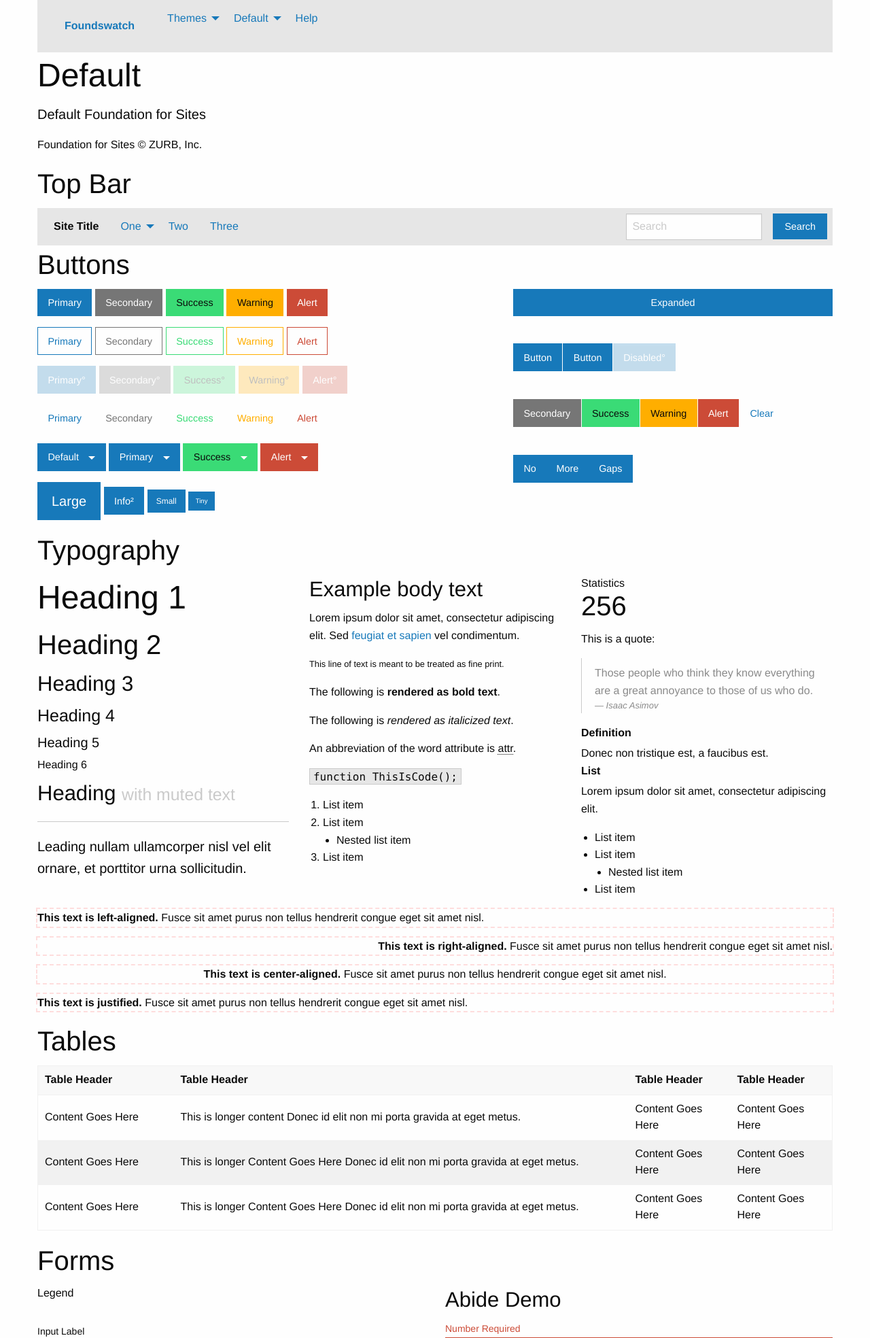
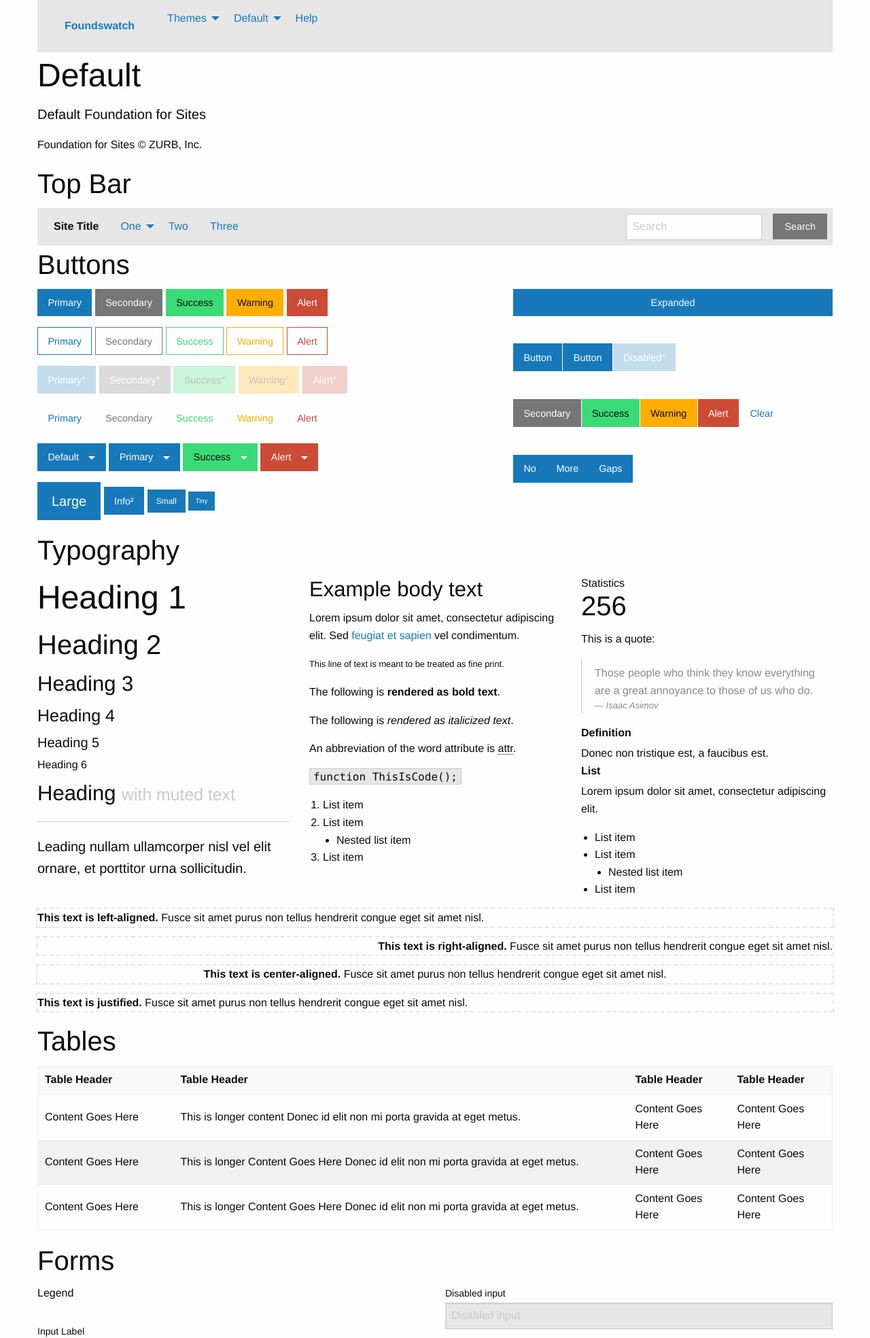
Before and after one commit to vinorodrigues/foundswatch, a PHP site: page /themes/preview.php in a window 1280 px wide. Shown: the top 1968 px of the page at 68% size. Run offline with PHP 8.4, Linux system fonts and the light colour scheme; grey boxes labelled with a size stand in for pictures from a placeholder-image service; some libraries are stand-ins or nearby versions.

Commit message:
adjustments to preview

```diff
--- a/website/themes/preview.php
+++ b/website/themes/preview.php
@@ -107,7 +107,7 @@
 					<div class="top-bar-right">
 						<ul class="menu">
 							<li><input type="search" placeholder="Search"></li>
-							<li><button type="button" class="button">Search</button></li>
+							<li><button type="button" class="button secondary">Search</button></li>
 						</ul>
 					</div>
 				</div>
@@ -381,6 +381,16 @@
 				</form>
 			</div>
 			<div class="cell medium-6">
+				<form>
+					<label>Disabled input
+						<input type="text" placeholder="Disabled input" disabled>
+					</label>
+					<br>
+					<label>Readonly input
+						<input type="text" placeholder="Readonly input" value="Readonly input" readonly>
+					</label>
+				</form>
+
 				<h3>Abide Demo</h3>
 
 				<form data-abide novalidate><!-- novalidate is required -->
@@ -512,9 +522,9 @@
 							<li><a href="#">Item 2</a></li>
 						</ul>
 					</li>
-					<li class="is-dropdown-submenu-parent is-active"><a href="#">Three&ordf;</a>
+					<li class="is-dropdown-submenu-parent"><a href="#">Three</a>
 						<ul class="menu">
-							<li class="is-active"><a href="#">Item 3&ordf;</a></li>
+							<li><a href="#">Item 3</a></li>
 							<li><a href="#">Item 4</a></li>
 						</ul>
 					</li>
@@ -793,6 +803,11 @@
 					<input type="hidden">
 				</div>
 
+				<!-- <h4>Meter</h4>
+				<label for="meter1">Percentage:
+				<meter id="meter1" value="45" min="0" max="100">45%</meter>
+				</label> -->
+
 			</div>
 			<div class="cell medium-6">
 
@@ -1020,7 +1035,9 @@
 		<!-- =============================================================== -->
 		<hr>
 
-		<small><b>Key:</b> &ordf; = Active state; &deg; = Disabled state; &sup2; = Not in F6, borrowed from B4</small>
+		<div class="text-center">
+			<small><b>Key:</b> &ordf; = Active state; &deg; = Disabled state; &sup2; = Not in F6, borrowed from B4</small>
+		</div>
 	</main>
 
 
```
